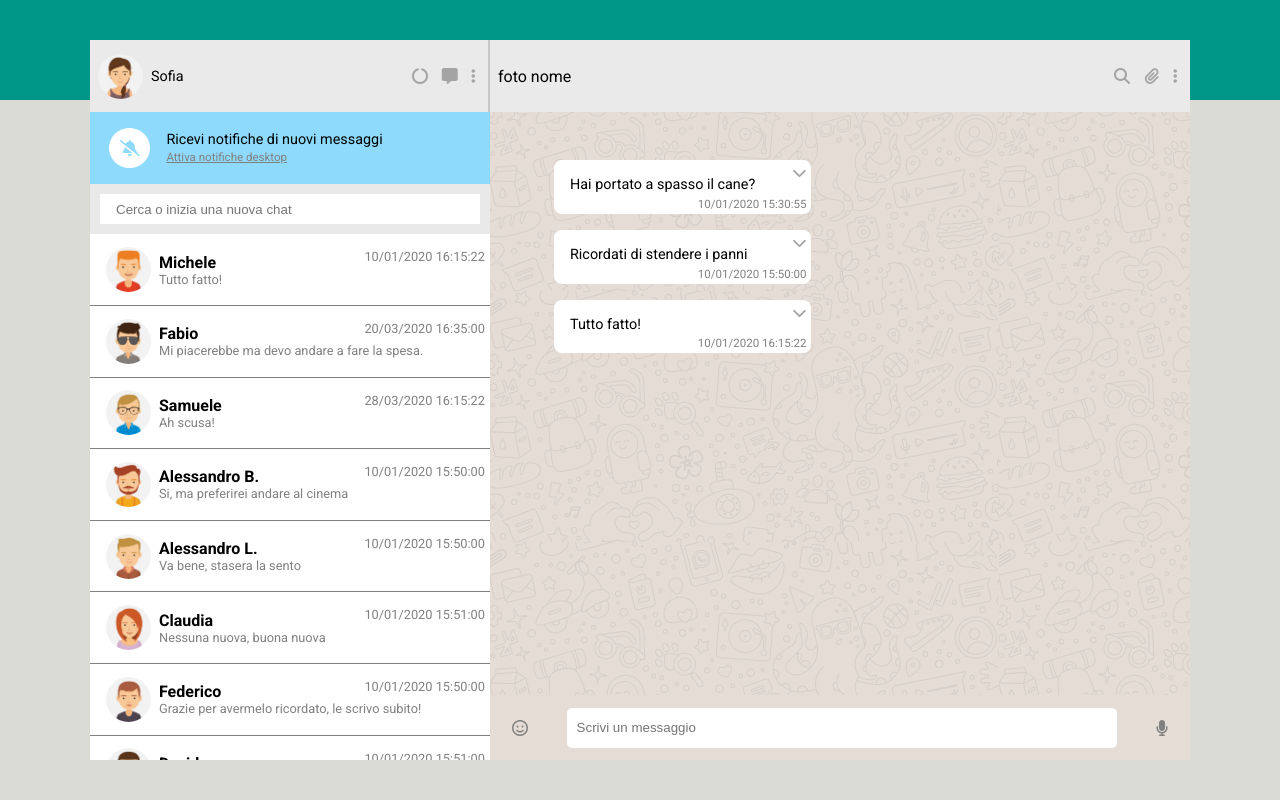
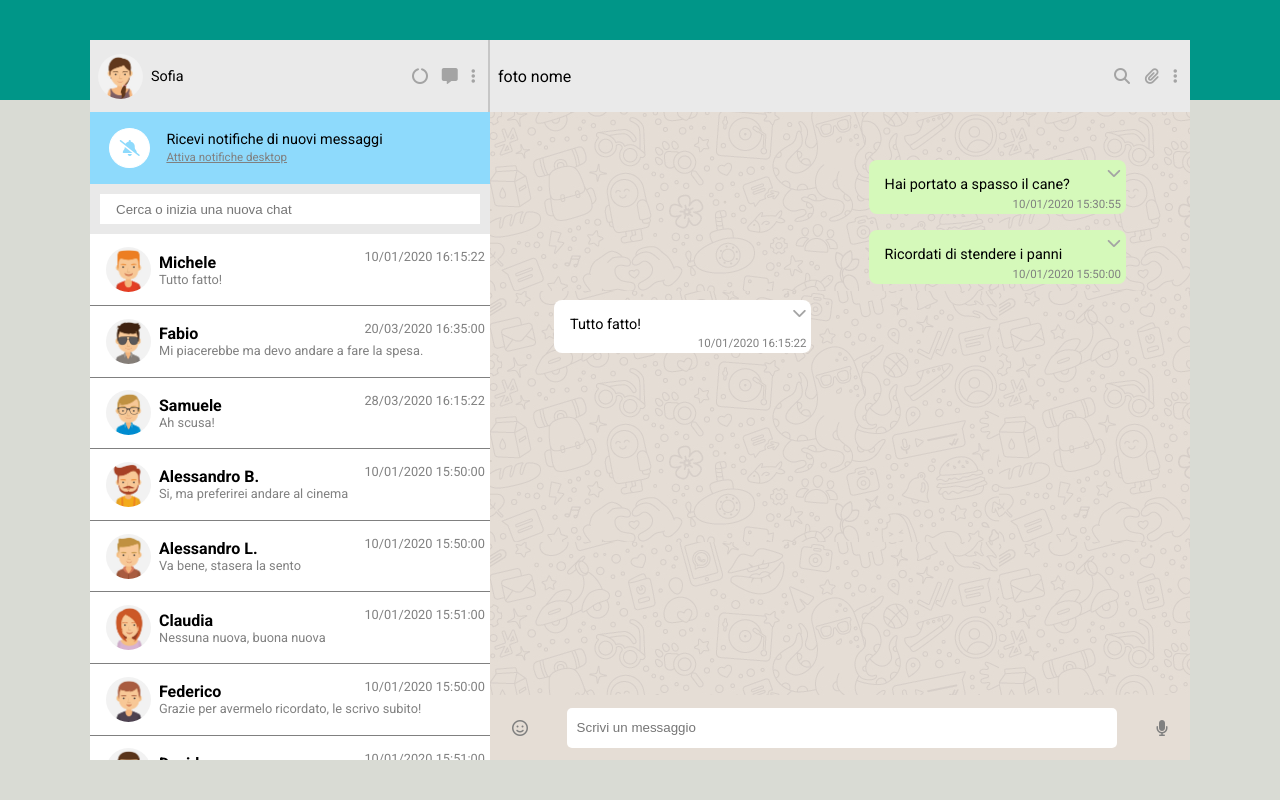
Before and after one commit to Andrea-Baggio/vue-boolzapp, a plain HTML site: page index.html in a window 1280 px wide. Drawn offline with nearby package versions, Linux system fonts and the light colour scheme.

Commit message:
messaggi dinamici senza il click sulla chat

```diff
--- a/css/style.css
+++ b/css/style.css
@@ -181,7 +181,7 @@ main {
     padding-bottom: 1.3rem;
 }
 
-.message-sended {
+.message-sent {
     align-self: flex-end;
     background-color: rgb(213, 249, 186);
 }
--- a/index.html
+++ b/index.html
@@ -96,7 +96,7 @@
                         </div>
 
                         <div class="main-main">
-                            <div v-for="element in contacts[activeIndex].messages" class="message message-received">
+                            <div v-for="element in contacts[activeIndex].messages" class="message" :class="'message-' + element.status">
                                 {{ element.message }}
                                 <div class="last-message hours">
                                     {{ element.date }}
```
